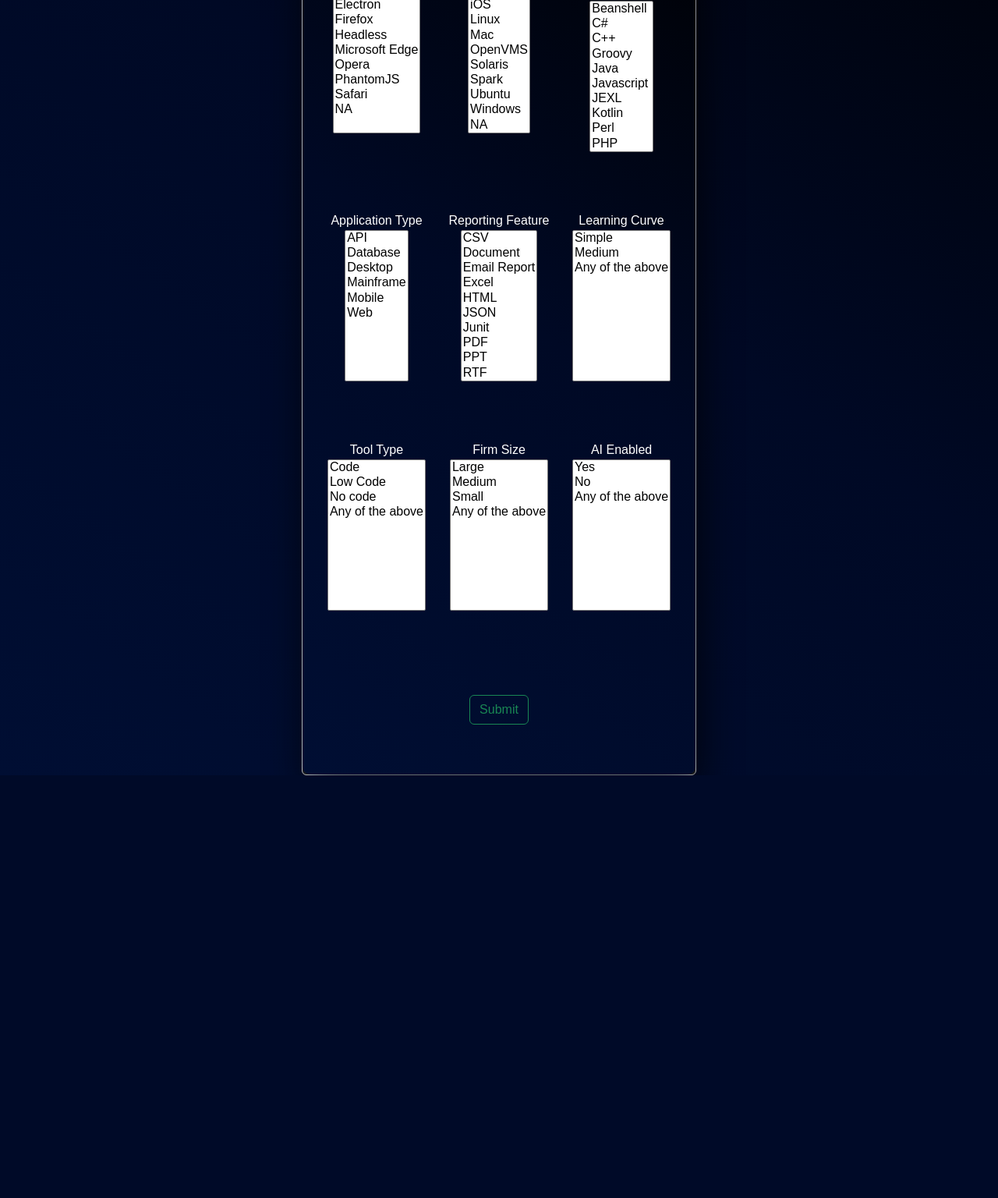
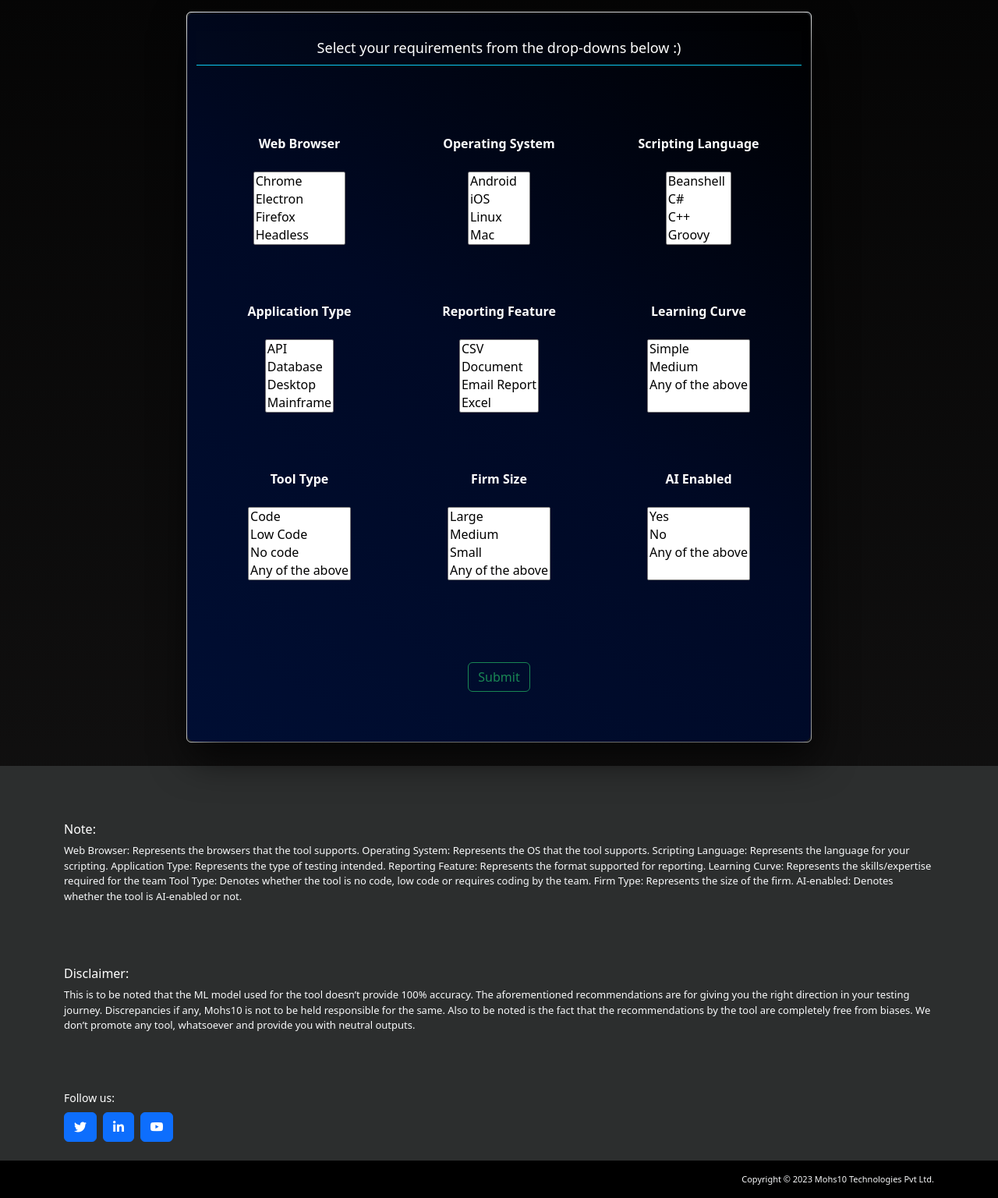
Before and after one commit to tusharmahuri/tool_selector, a Flask app: page / in a window 1280 px wide. Shown: the part 483-2019 px from the top of the page at 78% size. Before the commit the page ends 1477 px from the top, so only its background shows below. Run offline with Flask 3, Linux system fonts and the light colour scheme; parts of the project's set-up code (start-up, migrations or seed data) failed here and were passed over; some libraries are stand-ins or nearby versions.

Commit message:
Update index.html

```diff
--- a/templates/index.html
+++ b/templates/index.html
@@ -2,11 +2,30 @@
 <html lang="en">
 <head>
     <meta charset="UTF-8">
-    <title>Automation Tool Selector</title>
+    <title>Test Automation Tool Recommender</title>
+    <link href="https://cdn.jsdelivr.net/npm/bootstrap@5.3.0-alpha3/dist/css/bootstrap.min.css" rel="stylesheet" integrity="sha384-KK94CHFLLe+nY2dmCWGMq91rCGa5gtU4mk92HdvYe+M/SXH301p5ILy+dN9+nJOZ" crossorigin="anonymous">
+    <link href="https://cdnjs.cloudflare.com/ajax/libs/font-awesome/5.10.0/css/all.min.css" rel="stylesheet">
+    <link href="https://cdn.jsdelivr.net/npm/bootstrap-icons@1.4.1/font/bootstrap-icons.css" rel="stylesheet">
     <link href="https://cdn.jsdelivr.net/npm/bootstrap@5.3.0-alpha3/dist/css/bootstrap.min.css" rel="stylesheet" integrity="sha384-KK94CHFLLe+nY2dmCWGMq91rCGa5gtU4mk92HdvYe+M/SXH301p5ILy+dN9+nJOZ" crossorigin="anonymous">
 
 </head>
-<body style=" background: linear-gradient(35deg,rgb(0, 14, 51),rgb(0, 9, 37),black); font-family: 'Poppins',sans-serif;  " >
+<style>
+    .container-box {
+            background-image: url("static/MicrosoftTeams-image (11).png");
+            background-size: cover;
+            background-position: center;
+            /* Additional styles for the container */
+            width: 100%;
+            height: 400px;
+            /* Add any other desired styles */
+        }
+</style>
+<body style="background: linear-gradient(to top, #161515, #000000);
+            /* font-family: 'Poppins',sans-serif; */
+            /* letter-spacing: 1px;
+            word-spacing: 5px; */
+            "
+            >
 <script src="https://code.jquery.com/jquery-3.2.1.slim.min.js"
         integrity="sha384-KJ3o2DKtIkvYIK3UENzmM7KCkRr/rE9/Qpg6aAZGJwFDMVNA/GpGFF93hXpG5KkN"
         crossorigin="anonymous"></script>
@@ -17,57 +36,69 @@
         integrity="sha384-JZR6Spejh4U02d8jOt6vLEHfe/JQGiRRSQQxSfFWpi1MquVdAyjUar5+76PVCmYl"
         crossorigin="anonymous"></script>
 
-<nav class="navbar sticky-top bg-body-tertiary">
+
+<nav class="navbar navbar bg-body-dark navbar-dark">
     <div class="container-fluid">
         <a class="navbar-brand" href="#">
-            <img src="{{url_for('static', filename='new_logo_white_-removebg-preview.png')}}" alt="Bootstrap" width="120" height="40">
+            <img src="{{url_for('static', filename='new_logo_white_-removebg-preview.png')}}" alt="MOHS10" width="120" height="40">
         </a>
     </div>
 </nav>
-<div class="card" style="background: none; border: none; color: white;max-width: 80rem; ">
 
-  <div class="card-body">
-    <!-- <img src="./new_logo_black_-removebg-preview.png" class="rounded float-start" alt="..." width="300" height="150"> -->
-    <p class="card-text float-start"> </p>
-    <h3 class="card-text">Automation Tool Selector</h3>
-    <!-- <h6 class="card-text" style="padding-top: 2rem;">Is Selenium more suited for your use case? Or Should you consider Cypress/Sahipro/Appium? </h6> -->
-    <p class="card-text"><span>Is Selenium more suited for your use case? Or should you consider Cypress/Sahipro/Appium?</span> With so many automation tools available in the market, it can be quite overwhelming for test engineers and QA teams to choose the right one. But don’t you worry, Mohs10 got you covered!  Presenting our revolutionary “Automation Tool Selector” which uses advanced ML algorithms to recommend tools customized to your business requirements. With over 38 tools and their respective features used for model training, we select the best for you from a wide and varied range of options.</p>
 
-  </div>
-</div>
+   <div class="container-box  text-light py-4 wow fadeInUp" data-wow-delay="0.3s"
+   >
+        <div class="container pt-4" >
+            <div class="row g-5 pt-4">
+                <div class="col-lg-6 col-md-6">
+                    <h2 class="card-header  border-info  " style="color: #ffff; margin-bottom: 10px;" >Test Automation Tool Recommender</h2>
+                    <p class="mb-4" style="color: #ffff;font-size: 14px;">Hola Amigos! Is Selenium actually suited to your use case? Should you consider Cypress, Sahipro or Appium for your test automation? In this era of digitization, with new tools coming up every now and then, it can be quite overwhelming for QA teams to make the right decision. Hence, we envisioned the revolutionary “Test Automation Tool Recommender” which uses advanced ML algorithms to fine-tune your search and recommend tools customized to your business requirements. With over 38 tools and several significant parameters used for model training, we select the best for you from a wide and varied range of options.
+
+
+                       </p>
+                </div>
+
+
+            </div>
+        </div>
+    </div>
+
 <div style="display: flex; justify-content: center; padding-top: 2rem;">
 <div class="card border-light text-bg-dark" >
 
 
-<div class="container-fluid text-center" style="    background: linear-gradient(35deg,rgb(0, 14, 51),rgb(0, 9, 37),black) ; 	box-shadow: 5px 20px 50px #000000b7;  border-radius: 10px;" >
+<div class="container-fluid text-center" style="    background: linear-gradient(35deg,rgb(0, 14, 51),rgb(0, 9, 37),black) ; 	box-shadow: 5px 20px 50px #000000b7;  border-radius: 10px; width: 800px;" >
     <br>
-    <h2 class="card-header text-center border-info" >Automation Tool Selector</h2>
+    <p class="card-header text-center border-info  " style="color: #ffff;font-size: 18px;">Select your requirements from the drop-downs below :)</p>
     <br>
 <div class="card-body mb-6 justify-content-center" >
 
-    <form  method="POST" , action="https://tool-selector-mohs10.onrender.com/predict">
+    <form  method="POST" , action="https://tool-selector-mosh10.onrender.com/predict">
         <br>
         {{ form.csrf_token }}
 
         <div class="row justify-content-center" style="padding-top: 0.5rem;" >
 
-                <div class="col-12 col-sm-4" style="padding-top: 1rem;" >
-                    <label for="Web_Browser">Web Browser</label>
+                <div class="col-12 col-md-4" style="padding-top: 1rem;" >
+                    <label for="Web_Browser"><b>Web Browser</b></label>
                     <br>
-                    {{ form.Web_Browser(size=10, multiple=True) }}
+                    <br>
+                    {{ form.Web_Browser }}
                 </div>
 
-                <div class="col-12 col-sm-4"  style="padding-top: 1rem;">
-                    <label for="OS">Operating System</label>
+                <div class="col-12 col-md-4"  style="padding-top: 1rem;">
+                    <label for="OS"><b>Operating System</b></label>
                     <br>
-                    {{ form.OS(size=10, multiple=True) }}
+                    <br>
+                    {{ form.OS }}
                 </div>
 
 
-                <div class="col-12 col-sm-4" style="padding-top: 1rem;" >
-                    <label for="ProgramingLanguage_ToolSupports">Programing Language</label>
+                <div class="col-12 col-md-4" style="padding-top: 1rem;" >
+                    <label for="ProgramingLanguage_ToolSupports"><b>Scripting Language</b></label>
                     <br>
-                    {{ form.ProgramingLanguage_ToolSupports(size=10, multiple=True) }}
+                    <br>
+                    {{ form.ProgramingLanguage_ToolSupports }}
                 </div>
 
         </div>
@@ -76,21 +107,24 @@
         <div class="row justify-content-center" style="padding-top: 0.5rem;" >
 
                 <div class="col-12 col-sm-4" style="padding-top: 1rem;">
-                    <label for="Application_types">Application Type</label>
+                    <label for="Application_types"><b>Application Type</b></label>
                     <br>
-                    {{ form.Application_types(size=10, multiple=True) }}
+                    <br>
+                    {{ form.Application_types }}
                 </div>
 
                 <div class="col-12 col-sm-4" style="padding-top: 1rem;" >
-                    <label for="Reporting_Feature">Reporting Feature</label>
+                    <label for="Reporting_Feature"><b>Reporting Feature</b></label>
                     <br>
-                    {{ form.Reporting_Feature(size=10, multiple=True) }}
+                    <br>
+                    {{ form.Reporting_Feature }}
                 </div>
 
                 <div class="col-12 col-sm-4" style="padding-top: 1rem;" >
-                    <label for="Learning_Curve">Learning Curve</label>
+                    <label for="Learning_Curve"><b>Learning Curve</b></label>
                     <br>
-                    {{ form.Learning_Curve(size=10, multiple=True) }}
+                    <br>
+                    {{ form.Learning_Curve }}
                 </div>
 
         </div>
@@ -100,20 +134,23 @@
 
 
                 <div class="col-12 col-sm-4" style="padding-top: 1rem;">
-                    <label for="Tool_Type">Tool Type</label>
+                    <label for="Tool_Type"><b>Tool Type</b></label>
                     <br>
-                    {{ form.Tool_Type(size=10, multiple=True) }}
+                    <br>
+                    {{ form.Tool_Type }}
                 </div>
                 <div class="col-12 col-sm-4" style="padding-top: 1rem;" >
-                    <label for="used_by">Firm Size</label>
+                    <label for="used_by"><b>Firm Size</b></label>
                     <br>
-                    {{ form.used_by(size=10, multiple=True) }}
+                    <br>
+                    {{ form.used_by }}
                 </div>
 
                 <div class="col-12 col-sm-4" style="padding-top: 1rem;" >
-                    <label for="AI_Enabled">AI Enabled</label>
+                    <label for="AI_Enabled"><b>AI Enabled</b></label>
                     <br>
-                    {{ form.AI_Enabled(size=10, multiple=True) }}
+                    <br>
+                    {{ form.AI_Enabled }}
                 </div>
 
 
@@ -134,8 +171,112 @@
 </div>
 </div>
 </div>
+<script>
+        var web_browser_select = document.getElementById("Web_Browser");
+        var os_select = document.getElementById("OS");
+
+        web_browser_select.onchange = function()  {
+
+            web_browser = web_browser_select.value;
+
+            fetch('/os/' + web_browser).then(function(response) {
+
+                response.json().then(function(data) {
+                    var optionHTML = '';
+
+                    for (var os of data.OperatingSystems) {
+                        optionHTML += '<option value="' + os.id + '">' + os.name + '</option>';
+                    }
+
+                    os_select.innerHTML = optionHTML;
+                })
+
+            });
+            }
+
+        var programming_language_select = document.getElementById("ProgramingLanguage_ToolSupports");
+        var tool_type_select = document.getElementById("Tool_Type");
+
+        tool_type_select.onchange = function()  {
+
+            tool_type = tool_type_select.value;
+
+            fetch('/proglanguage/' + tool_type).then(function(response) {
+
+                response.json().then(function(data) {
+                    var optionHTML = '';
+
+                    for (var prog_language of data.ProgrammingLanguages) {
+                        optionHTML += '<option value="' + prog_language.id + '">' + prog_language.name + '</option>';
+                    }
+
+                    programming_language_select.innerHTML = optionHTML;
+                })
+
+            });
+        }
 
 
 
+
+</script>
+<div   class="container-fluid  text-light py-4 wow fadeInUp" data-wow-delay="0.3s" style="background-color: #2c2e2e; margin-top: 30px;" >
+    <div class="container pt-4">
+        <div class="row g-5 pt-4">
+            <div class="col-lg-12 col-md-6">
+                <h6 class="text-white mb-2">Note:</h6>
+                <p class="mb-4 "  style="font-size: 13px; " >  Web Browser: Represents the browsers that the tool supports.
+
+                    Operating System: Represents the OS that the tool supports.
+
+                   Scripting Language: Represents the language for your scripting.
+
+               Application Type: Represents the type of testing intended.
+
+                 Reporting Feature: Represents the format supported for reporting.
+
+                 Learning Curve: Represents the skills/expertise required for the team
+
+                 Tool Type: Denotes whether the tool is no code, low code or requires coding by the team.
+
+                Firm Type: Represents the size of the firm.
+
+                   AI-enabled: Denotes whether the tool is AI-enabled or not.
+                   </p>
+                   </p>
+                <h6 class="text-white mb-6 " style="margin-top:80px;">Disclaimer:</h6>
+                <p class="mb-4 "  style="font-size: 13px; "> This is to be noted that the ML model used for the tool doesn’t provide 100% accuracy.
+                    The aforementioned recommendations are for giving you the right direction in your testing journey. Discrepancies if
+                    any, Mohs10 is not to be held responsible for the same. Also to be noted is the fact that the recommendations by the tool are completely free from biases. We don’t promote any tool,
+                    whatsoever and provide you with neutral outputs.
+                   </p>
+            </div>
+               <div class="col-lg-3 col-md-6">
+                <p class="text-white mb-2" style="font-size:14px;">Follow us:</p>
+                <div class="d-flex">
+                    <a class="btn btn-md btn-primary btn-md-square rounded me-2 " href="https://twitter.com/Mohs10Tech"><i class="fab fa-twitter fw-normal"></i></a>
+                    <a class="btn btn-md btn-primary btn-md-square rounded me-2 " href="https://www.linkedin.com/company/mohs10-technologies/"><i class="fab fa-linkedin-in fw-normal"></i></a>
+                    <button type="button" class="btn btn-md btn-primary btn-md-square rounded me-2" href="https://www.youtube.com/@mohs10technologies"><span class="bi bi-youtube"></span> </button>
+
+                </div>
+            </div>
+        </div>
+    </div>
+</div>
+
+
+<div class="container-fluid text-light py-3" style="background: #000000;" >
+    <div class="container">
+        <div class="row g-0">
+
+            <div class="col-md-12 text-right  text-md-end">
+                <p class="mb-0" style="font-size: 11px;text-align: right">Copyright © 2023 Mohs10 Technologies Pvt Ltd.</a><br>
+
+                </p>
+            </div>
+        </div>
+    </div>
+</div>
+
 </body>
 </html>
```
